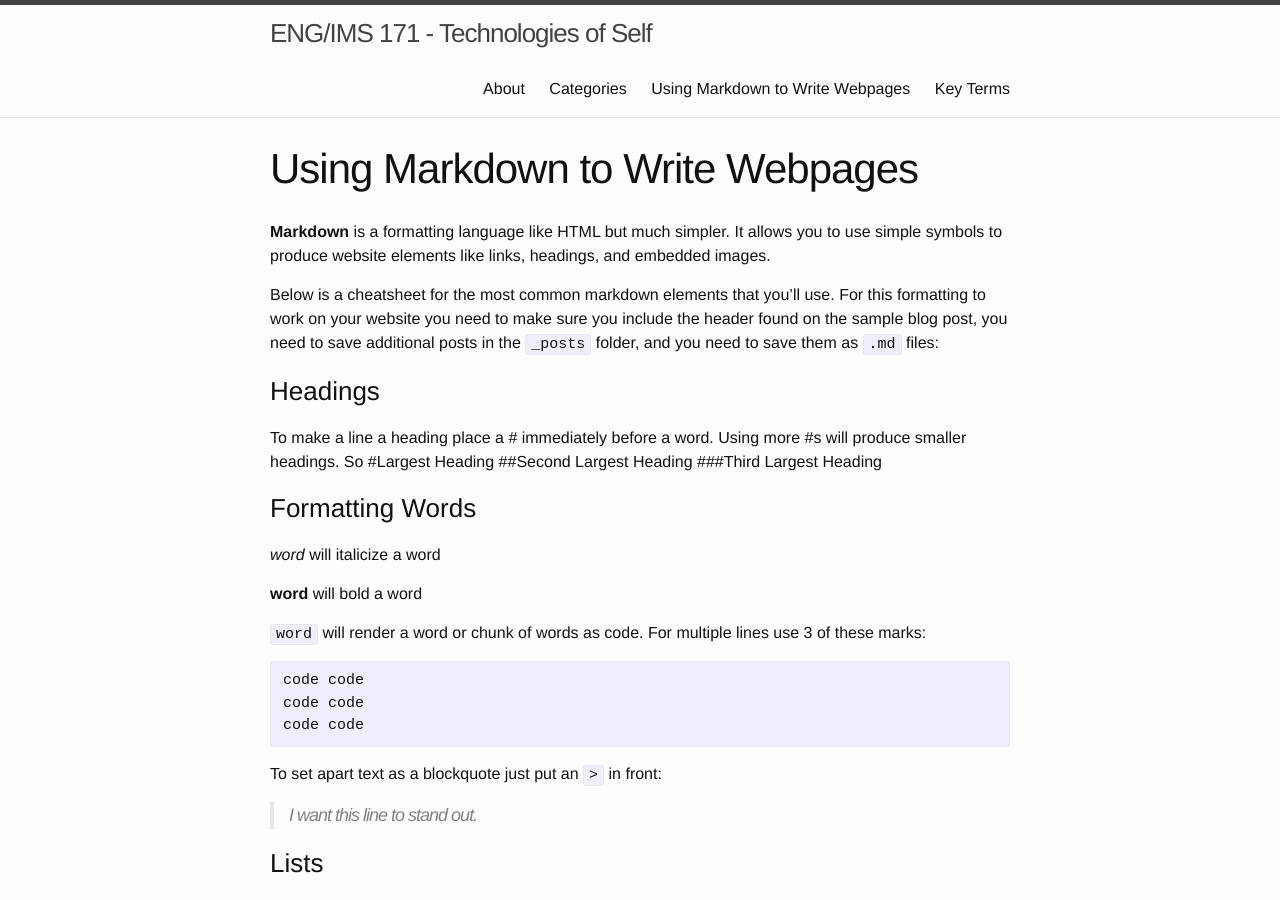
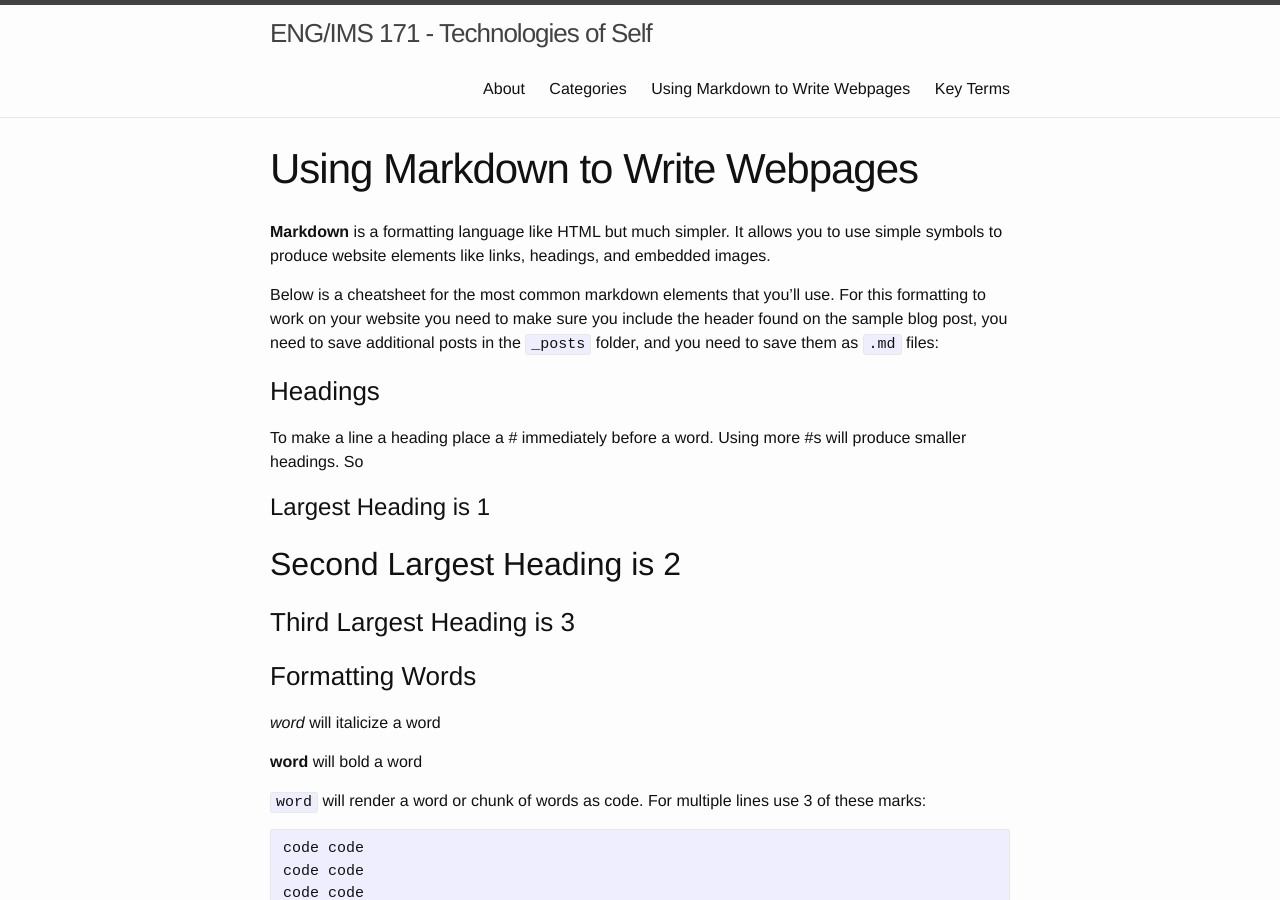
Before and after one commit to collinjennings/techofself, a Jekyll site: the page built from markdownSheet.md, in a window 1280 px wide and 900 px high. Built offline with Jekyll 4.4.1, drawn with Linux system fonts in a browser that asks for light colours.

Commit message:
fix format

```diff
--- a/markdownSheet.md
+++ b/markdownSheet.md
@@ -11,9 +11,9 @@ Below is a cheatsheet for the most common markdown elements that you'll use. For
 
 ### Headings
 To make a line a heading place a # immediately before a word. Using more #s will produce smaller headings. So
-#Largest Heading
-##Second Largest Heading
-###Third Largest Heading
+# Largest Heading is 1 #
+## Second Largest Heading is 2 ##
+### Third Largest Heading is 3 ###
 
 ### Formatting Words
 *word* will italicize a word
```
